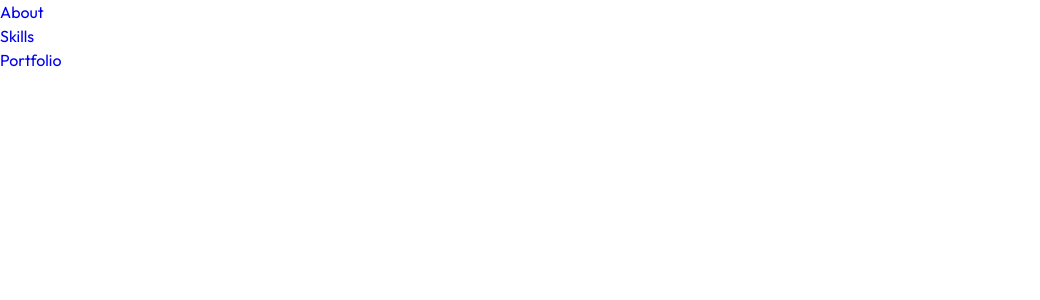
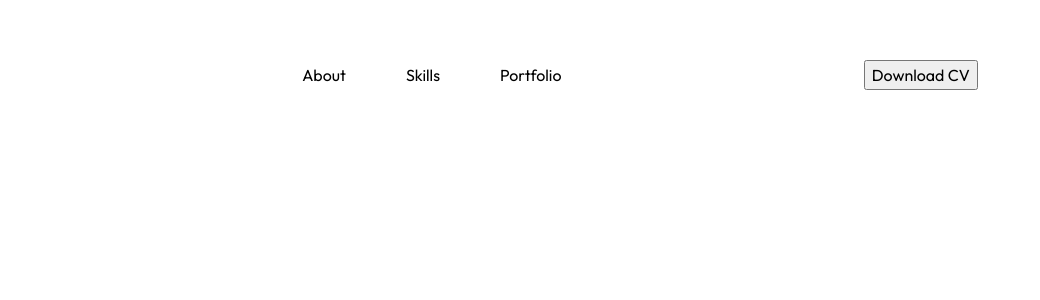
Before and after one commit to antoanparashkevov/antoanp-nextjs, a Next.js app: page / in a window 1280 px wide. Shown: the top 300 px of the page, without its empty margins (0-1040 px from the left). Built offline with nearby package versions, Linux system fonts and the light colour scheme.

Commit message:
Create header and user navigation

```diff
--- a/src/components/layout/TheHeader.js
+++ b/src/components/layout/TheHeader.js
@@ -1,9 +1,25 @@
-import { Fragment } from "react";
+import styles from './TheHeader.module.scss';
+import Link from 'next/link';
 
 const TheHeader = () => {
     return (
-        <nav>
-
+        <nav className={styles['navbar']}>
+            <div className={styles['navbar_links']}>
+                <ul role='list' className={styles['navbar_list']}>
+                    <li className={styles['navbar_link']}>
+                        <Link className={styles['navbar_link_anchor']} href='/about'>About</Link>
+                    </li>
+                    <li className={styles['navbar_link']}>
+                        <Link className={styles['navbar_link_anchor']} href='/skills'>Skills</Link>
+                    </li>
+                    <li className={styles['navbar_link']}>
+                        <Link className={styles['navbar_link_anchor']} href='/portfolio'>Portfolio</Link>
+                    </li>
+                </ul>
+            </div>
+            <div className={styles['cv_button_wrapper']}>
+                <button>Download CV</button>
+            </div>
         </nav>
     )
 }
--- /dev/null
+++ b/src/components/layout/TheHeader.module.scss
@@ -0,0 +1,22 @@
+@use '../../styles/mixins';
+@use '../../styles/variables';
+
+.navbar {
+    @include mixins.flexbox;
+    height: 150px;
+    justify-content: space-evenly;
+}
+
+.navbar_links .navbar_list {
+    @include mixins.flexbox;
+    column-gap: 60px;
+}
+
+.navbar_link {
+   flex: 0 1 60px;
+}
+
+.navbar_link_anchor {
+    font-size: variables.$primary-font-size;
+    color: variables.$primary-text-color;
+}
--- a/src/pages/index.js
+++ b/src/pages/index.js
@@ -1,28 +1,22 @@
-import Link from "next/link";
+import { Fragment } from "react";
+import styled from 'styled-components';
+
+//layout components
+import TheHeader from "@/components/layout/TheHeader";
+
+//styled-components
+const HeaderWrapper = styled.header`
+    width: 100%;
+`
+
 
 export default function HomePage () {
 
   return (
-    <>
-      <div>
-        <ul role='list'>
-          <li>
-            <Link href='/about'>
-                About
-            </Link>
-          </li>
-            <li>
-            <Link href='/skills'>
-                Skills
-            </Link>
-           </li>
-            <li>
-            <Link href='/portfolio'>
-              Portfolio
-            </Link>
-          </li>
-        </ul>
-      </div>
-    </>
+    <Fragment>
+        <HeaderWrapper>
+            <TheHeader />
+        </HeaderWrapper>
+    </Fragment>
   )
 }
--- a/src/styles/_base.scss
+++ b/src/styles/_base.scss
@@ -9,6 +9,7 @@ body {
     background-color: variables.$primary-bg-color;
     -webkit-font-smoothing: antialiased;
     -moz-osx-font-smoothing: grayscale;
+    font-weight: variables.$primary-font-weight;
 }
 
 a {
--- /dev/null
+++ b/src/styles/_mixins.scss
@@ -0,0 +1,11 @@
+@mixin flexbox() {
+    width: 100%;
+    display: flex;
+    flex-flow: row nowrap;
+    align-items: center;
+    justify-content: flex-start;
+}
+
+@mixin flexItem() {
+    flex: 1 0 auto;
+}
--- a/src/styles/_variables.scss
+++ b/src/styles/_variables.scss
@@ -8,9 +8,11 @@ $primary-font-size: 16px;
 $second-font-size: 14px;
 $h1-font-size: 58px;
 $project-min-width: 360px;
+$primary-font-weight: 400;
 
 //define colors
 
 $primary-orange-color: #FF9D01;
 $primary-gray-color: #5E5E5E;
 $input-gray-color: #92929D;
+$box-shadow: 0px 4px 4px 0px rgba(0, 0, 0, 0.50);
```
